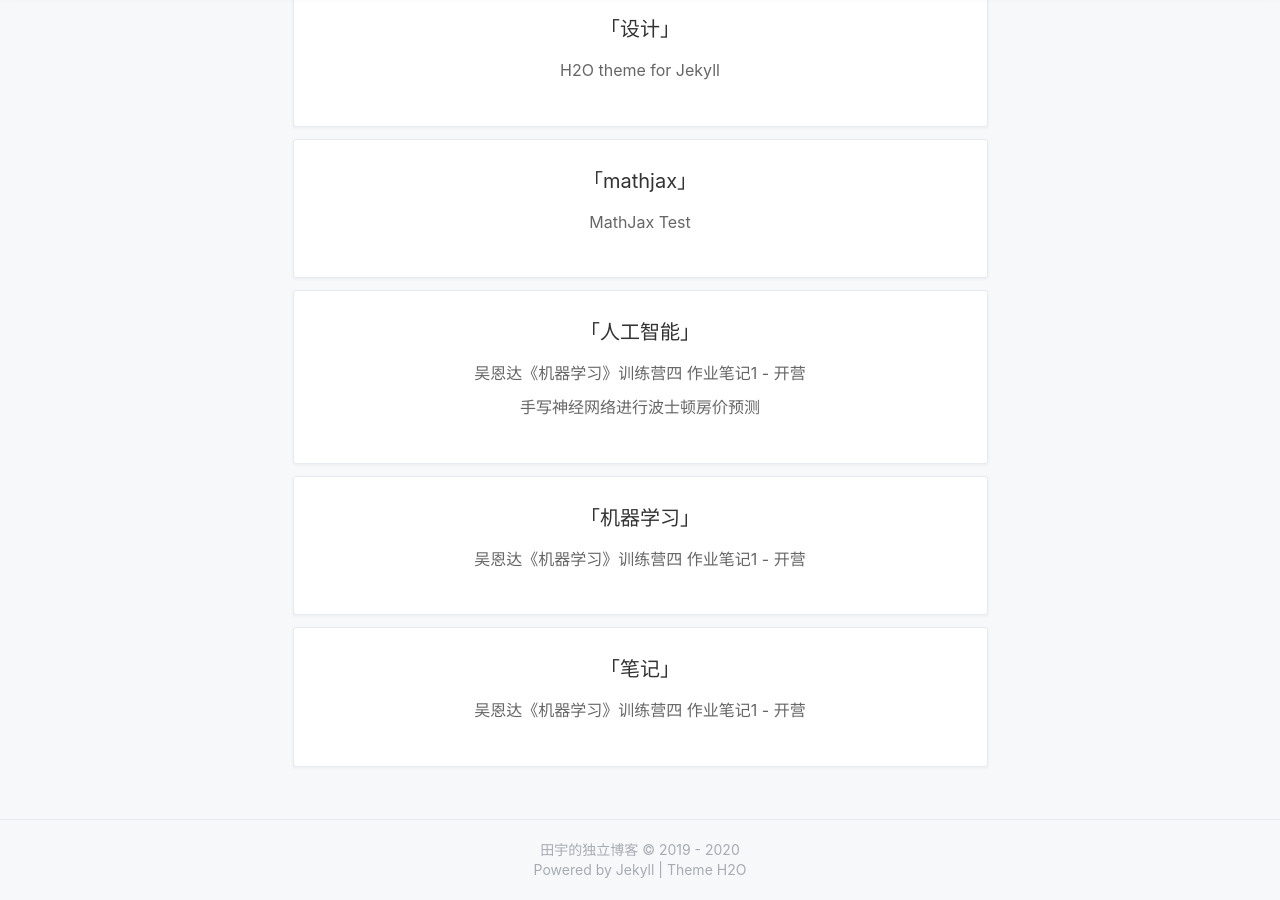
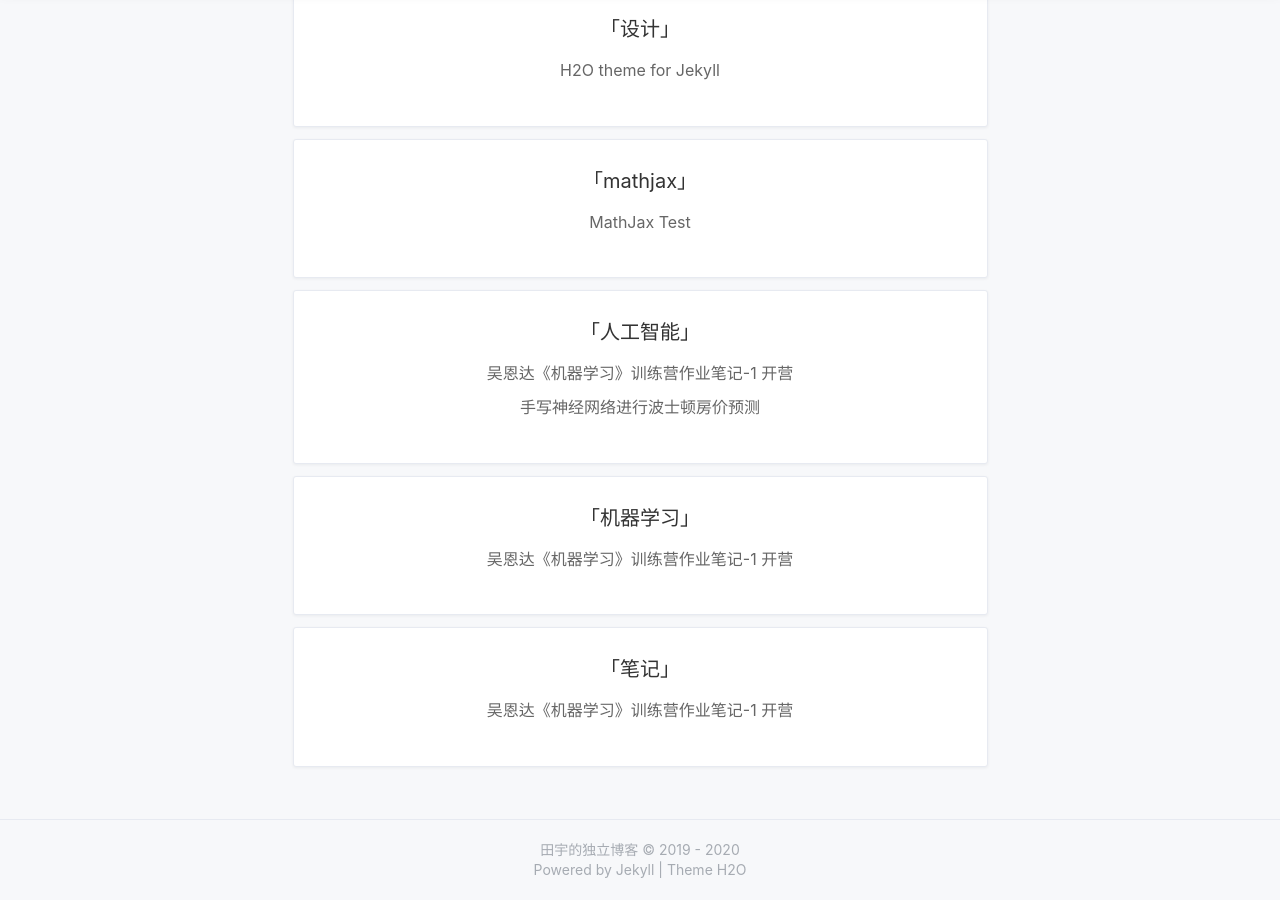
Before and after one commit to tianyu-sz/tianyu-sz.github.io, a Jekyll site: the page built from tags.html, in a window 1280 px wide and 900 px high, scrolled down 710 px. Built offline with Jekyll 4.4.1, drawn with Linux system fonts in a browser that asks for light colours; nearby versions of some CDN libraries; a style sheet for code colours, icons or effects is not loaded.

Commit message:
更新一些格式

```diff
--- a/_posts/2020-01-07-machine-learning-camp4-note-1.md
+++ b/_posts/2020-01-07-machine-learning-camp4-note-1.md
@@ -1,6 +1,6 @@
 ---
 layout: post
-title: '吴恩达《机器学习》训练营四 作业笔记1 - 开营'
+title: '吴恩达《机器学习》训练营作业笔记-1 开营'
 subtitle: '机和飞鸟在形态、结构和原理上都不相同，但都能飞翔，人工智能的未来也许如此'
 date: 2020-01-07
 categories: 机器学习 人工智能
@@ -8,7 +8,7 @@ cover: ''
 tags: 机器学习 人工智能 笔记
 ---
 
-# 吴恩达《机器学习》训练营四 作业笔记1 - 开营
+# 吴恩达《机器学习》训练营作业笔记-1 开营
 
 
 
@@ -41,7 +41,6 @@ tags: 机器学习 人工智能 笔记
 
 * 数学基础：微积分、线性代数、概率论、最优化、信息论。进阶：随机过程、矩阵论、控制论、泛函分析、微分几何、动力系统
 > 划重点：多元微积分、泰勒展开、方向导数和梯度的关系；矩阵行列式、秩；贝叶斯公式、中心极限定理、常用分布和相互之间的关系；约束优化算法和无约束优化算法；了解信息论
-
 > 机器人：控制论；读 paper ：泛函分析，微分几何
 
 
@@ -62,10 +61,10 @@ tags: 机器学习 人工智能 笔记
 > 顶层日新月异、底层万变不离其宗(基础不牢，地动山摇！)
 
 #### 求职面试
-简历准备：
-基础知识准备：《百面机器学习》 + leetcode + 基础理论如逻辑回归、最大熵、SVM、HMM 等等
-面试技巧：自我介绍、面试话术
-把握内推机会（应届生）
+* 简历准备：
+* 基础知识准备：《百面机器学习》 + leetcode + 基础理论如逻辑回归、最大熵、SVM、HMM 等等
+* 面试技巧：自我介绍、面试话术
+* 把握内推机会（应届生）
 
 
 #### 未来发展
```
Also changed, not shown: other parts of _posts/2020-01-07-machine-learning-camp4-note-1.md (+2 -2 lines).
